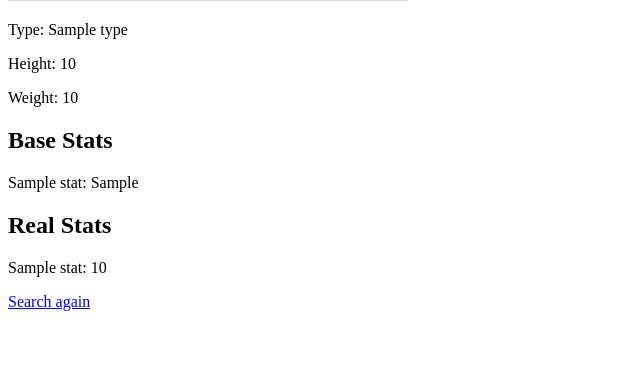
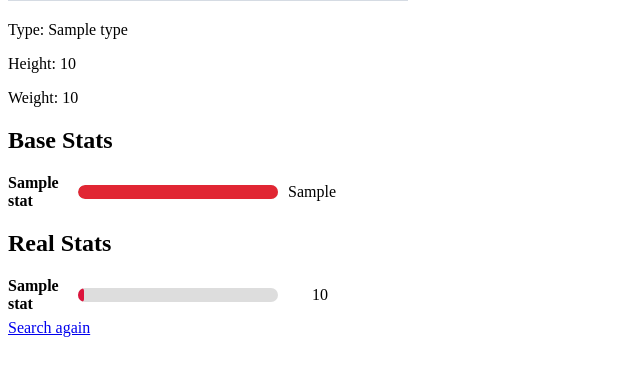
Before and after one commit to RallyRally7/Pokedex, a Flask app: template templates/pokemon.html in a window 1280 px wide. Shown: the part 379-755 px from the top of the page, without its empty margins (0-640 px from the left). Run offline with Flask 3, Linux system fonts and the light colour scheme; the template is opened without the code that fills it: most values are stand-ins (such as "Sample title", 1, 10 or a date in 2020); grey boxes marked "Sample" are stand-in pictures.

Commit message:
Now stat bars on each pokemon

```diff
--- a/main.py
+++ b/main.py
@@ -11,6 +11,33 @@ STAT_NAMES = {
     "special-defense": "Sp.Def",
     "speed": "Speed"
 }
+
+def stat_to_color(value, min_val=20, max_val=360):
+    stops = [
+        (220, 20, 60),    # red
+        (255, 140, 0),    # orange
+        (255, 215, 0),    # yellow
+        (50, 180, 50),    # green
+        (90, 170, 255),   # light blue
+        (20, 30, 150),    # dark blue
+    ]
+    t = (value - min_val) / (max_val - min_val)
+    t = max(0, min(1, t))
+
+    n_segments = len(stops) - 1
+    segment = t * n_segments
+    idx = int(segment)
+    if idx >= n_segments:
+        idx = n_segments - 1
+    local_t = segment - idx
+
+    c1, c2 = stops[idx], stops[idx + 1]
+    r = round(c1[0] + (c2[0] - c1[0]) * local_t)
+    g = round(c1[1] + (c2[1] - c1[1]) * local_t)
+    b = round(c1[2] + (c2[2] - c1[2]) * local_t)
+    return f"rgb({r}, {g}, {b})"
+
+app.jinja_env.filters["stat_color"] = stat_to_color
 
 @app.route("/")
 def index():
--- a/templates/pokemon.html
+++ b/templates/pokemon.html
@@ -2,6 +2,33 @@
 <html>
 <head>
     <title>{{ pokemon.name }}</title>
+    <style>
+        .stat-row {
+            display: flex;
+            align-items: center;
+            gap: 10px;
+            margin: 6px 0;
+        }
+        .stat-label {
+            width: 60px;
+            font-weight: bold;
+        }
+        .stat-bar-container {
+            background-color: #ddd;
+            width: 200px;
+            height: 14px;
+            border-radius: 7px;
+            overflow: hidden;
+        }
+        .stat-bar-fill {
+            height: 100%;
+            border-radius: 7px;
+        }
+        .stat-value {
+            width: 40px;
+            text-align: right;
+        }
+    </style>
 </head>
 <body>
     <h1>{{ pokemon.name }} #{{ pokemon.id }}</h1>
@@ -9,19 +36,32 @@
     <p>Type: {{ pokemon.types | join(", ") }}</p>
     <p>Height: {{ pokemon.height }}</p>
     <p>Weight: {{ pokemon.weight }}</p>
+
     <h2>Base Stats</h2>
     {% for stat_name, stat_value in pokemon.stats.items() %}
-        <p>{{ stat_name }}: {{ stat_value }}</p>
+        <div class="stat-row">
+            <span class="stat-label">{{ stat_name }}</span>
+            <div class="stat-bar-container">
+                <div class="stat-bar-fill" style="width: {{ (stat_value / 360 * 100) | round(1) }}%; background-color: {{ stat_value | stat_color }};"></div>
+            </div>
+            <span class="stat-value">{{ stat_value }}</span>
+        </div>
     {% endfor %}
 
     <h2>Real Stats</h2>
     {% for stat_name, stat_value in pokemon.stats.items() %}
         {% if stat_name == "HP" %}
-            <p>{{ stat_name }}: {{ stat_value + 75}}</p>
+            {% set real_value = stat_value + 75 %}
+        {% else %}
+            {% set real_value = stat_value + 20 %}
         {% endif %}
-        {% if stat_name != "HP" %}
-            <p>{{ stat_name }}: {{ stat_value + 20 }}</p>
-        {% endif %}
+        <div class="stat-row">
+            <span class="stat-label">{{ stat_name }}</span>
+            <div class="stat-bar-container">
+                <div class="stat-bar-fill" style="width: {{ (real_value / 360 * 100) | round(1) }}%; background-color: {{ real_value | stat_color }};"></div>
+            </div>
+            <span class="stat-value">{{ real_value }}</span>
+        </div>
     {% endfor %}
 
     <a href="/">Search again</a>
```
